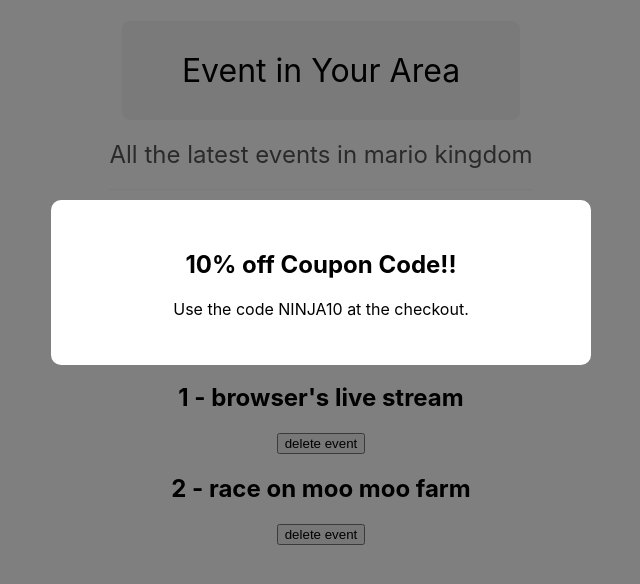
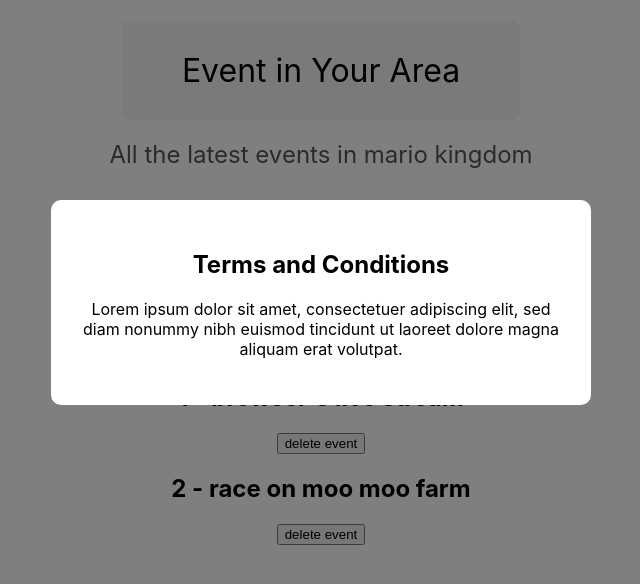
Before and after one commit to NegarSal/React-basics, a React (Create React App) app: page / in a window 1280 px wide. Shown: the top 584 px of the page, without its empty margins (319-959 px from the left). Built offline with nearby package versions, Linux system fonts and the light colour scheme; the HTML template or start-up script is replaced by a standard one.

Commit message:
use children inside custom components

```diff
--- a/src/App.js
+++ b/src/App.js
@@ -41,7 +41,16 @@ function App() {
           <button onClick={() => handleClick(event.id)}>delete event</button>
         </React.Fragment>
       ))}
-      <Modal />
+      {/* <Modal>
+        <h2>10% off Coupon Code!!</h2>
+        <p>Use the code NINJA10 at the checkout.</p>
+      </Modal> */}
+      <Modal>
+        <h2>Terms and Conditions</h2>
+        <p>Lorem ipsum dolor sit amet, consectetuer adipiscing elit,
+          sed diam nonummy nibh euismod tincidunt ut laoreet dolore
+          magna aliquam erat volutpat.</p>
+      </Modal>
     </div>
   );
 }
--- a/src/components/Modal.js
+++ b/src/components/Modal.js
@@ -1,11 +1,10 @@
 import './Modal.css'
 
-export default function Modal() {
+export default function Modal({ children }) {
     return (
         <div className="modal-backdrop">
             <div className="modal">
-                <h2>10% off Coupon Code!!</h2>
-                <p>Use the code NINJA10 at the checkout.</p>
+                {children}
             </div>
         </div>
     )
```
